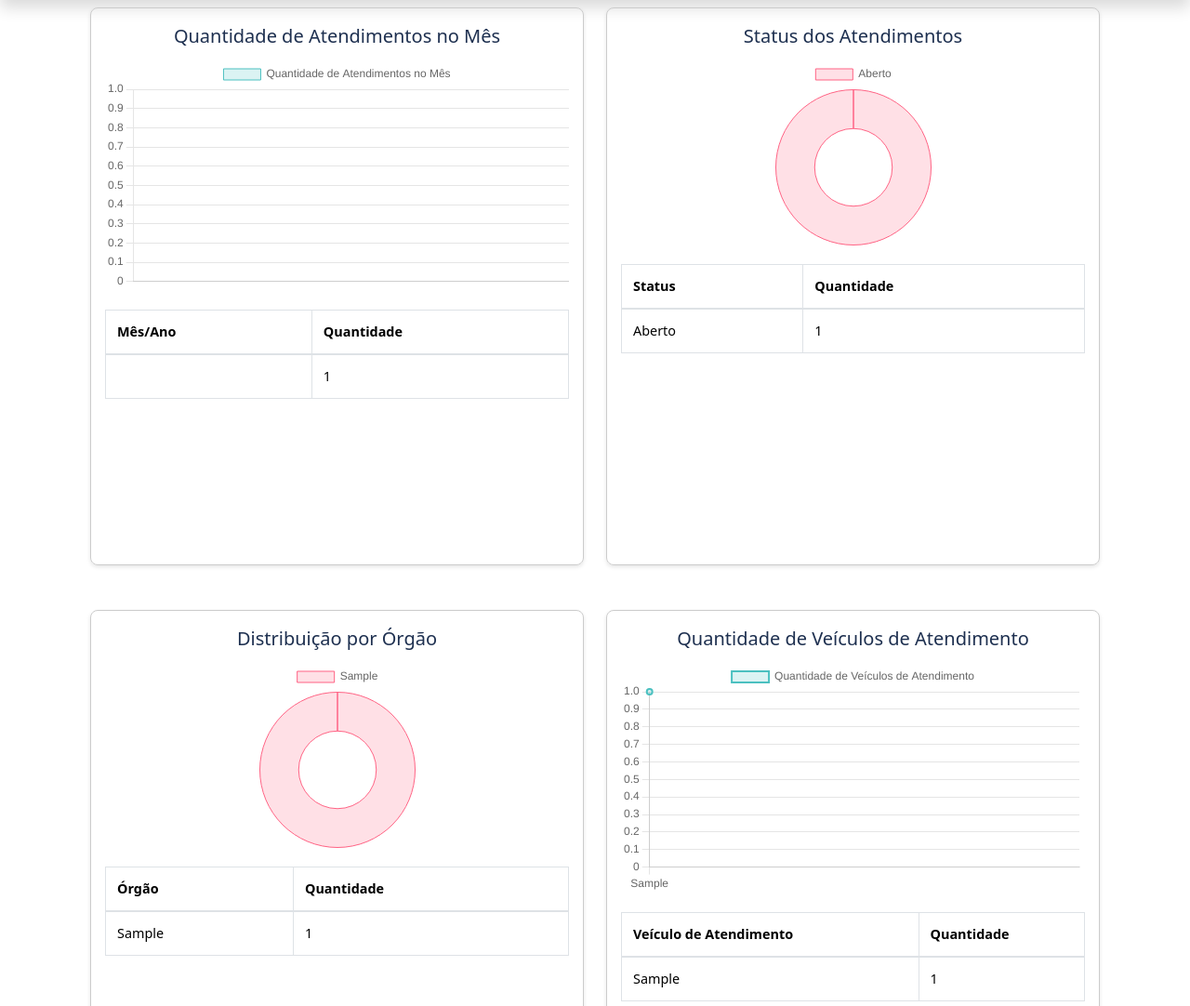
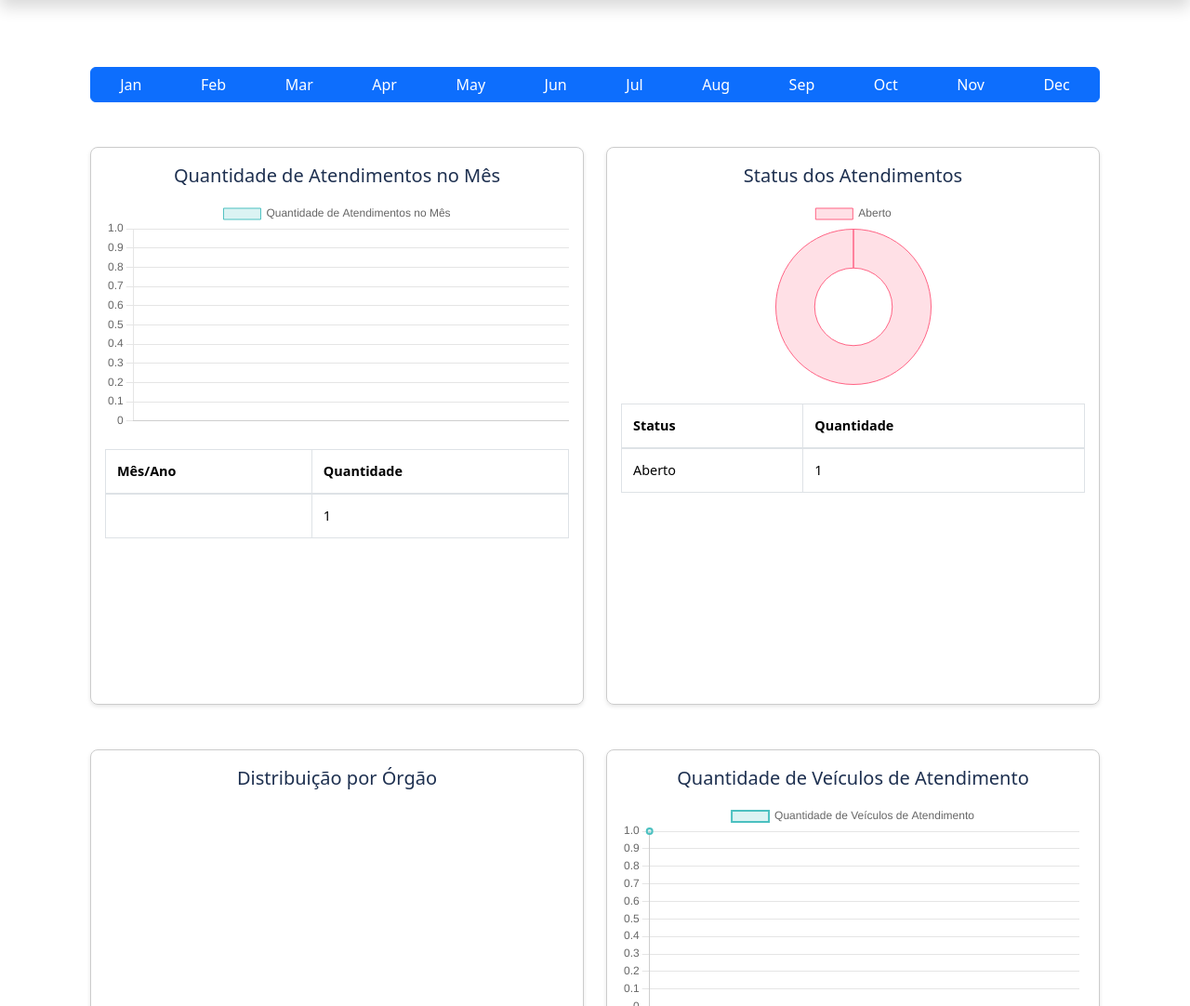
Before and after one commit to thiagormoura/relacionamento_medico-HRG, a PHP site: page /estatisticas.php in a window 1280 px wide. Shown: the part 157-1239 px from the top of the page at 93% size. Run offline with PHP 8.4, Linux system fonts and the light colour scheme; tables that the repository leaves empty or names only in its code hold one stand-in row (values such as "Sample post"); a map, chart or similar area stays blank; some libraries are stand-ins or nearby versions.

Commit message:
graficos filtrados por mês

```diff
--- a/estatisticas.php
+++ b/estatisticas.php
@@ -1,30 +1,48 @@
 <?php
 include("conexao.php");
-$registrosPorPagina = 10;
-$paginaAtual = isset($_GET['pagina']) ? intval($_GET['pagina']) : 1;
-$offset = ($paginaAtual - 1) * $registrosPorPagina;
-$sql = "SELECT DATE_FORMAT(a.data, '%m/%Y') as data,
-        im.nome as nome_profissional,
-        assuntos.assunto,
-        a.situacao as situacao,
-        a.id as id
-        FROM relacionamentomedico.atendimento AS a
-        JOIN relacionamentomedico.profissionais AS im ON a.profissional = im.id
-        JOIN relacionamentomedico.atendimento_has_assunto AS has ON a.id = has.id
-        JOIN relacionamentomedico.assunto AS assuntos ON has.id = assuntos.id
-        LIMIT $offset, $registrosPorPagina";
 
+// quant. atendimentos no mês
+if(isset($_GET['mes'])) {
+    $monthMap = array(
+        "Jan" => 1,
+        "Feb" => 2,
+        "Mar" => 3,
+        "Apr" => 4,
+        "May" => 5,
+        "Jun" => 6,
+        "Jul" => 7,
+        "Aug" => 8,
+        "Sep" => 9,
+        "Oct" => 10,
+        "Nov" => 11,
+        "Dec" => 12
+    );
+$mesClicadoAbbr = $_GET['mes'];
+$mesClicado = $monthMap[$mesClicadoAbbr];
+$sql = "
+    SELECT
+        DATE_FORMAT(a.data, '%m/%Y') AS mes_ano,
+        COUNT(*) AS quantidade
+    FROM
+        atendimento a
+    WHERE MONTH(a.data) = $mesClicado
+    GROUP BY
+        DATE_FORMAT(a.data, '%m/%Y')
+    ORDER BY
+        mes_ano;
+";
 $result = $conn->query($sql);
-$sqlTotal = "SELECT COUNT(*) AS total
-            FROM relacionamentomedico.atendimento AS a
-            JOIN relacionamentomedico.profissionais AS im ON a.profissional = im.id
-            JOIN relacionamentomedico.atendimento_has_assunto AS has ON a.id = has.id
-            JOIN relacionamentomedico.assunto AS assuntos ON has.id = assuntos.id";
+$labels = [];
+$data = [];
 
-$resultCount = $conn->query($sqlTotal);
-$totalRegistros = $resultCount->fetch_assoc()['total'];
-$totalPaginas = ceil($totalRegistros / $registrosPorPagina);
-$sql = "
+while ($row = $result->fetch_assoc()) {
+    $labels[] = $row['mes_ano'];
+    $data[] = $row['quantidade'];
+}
+$labelsJson = json_encode($labels);
+$dataJson = json_encode($data);
+}else{
+    $sql = "
     SELECT
         DATE_FORMAT(a.data, '%m/%Y') AS mes_ano,
         COUNT(*) AS quantidade
@@ -45,12 +63,36 @@ while ($row = $result->fetch_assoc()) {
 }
 $labelsJson = json_encode($labels);
 $dataJson = json_encode($data);
+}
+//
+
+
+// quant. status dos atendimentos
+if(isset($_GET['mes'])) {
+    $monthMap = array(
+        "Jan" => 1,
+        "Feb" => 2,
+        "Mar" => 3,
+        "Apr" => 4,
+        "May" => 5,
+        "Jun" => 6,
+        "Jul" => 7,
+        "Aug" => 8,
+        "Sep" => 9,
+        "Oct" => 10,
+        "Nov" => 11,
+        "Dec" => 12
+    );
+$mesClicadoAbbr = $_GET['mes'];
+$mesClicado = $monthMap[$mesClicadoAbbr];
 $sqlStatus = "
     SELECT
+		DATE_FORMAT(a.data, '%m/%Y') AS mes_ano,
         situacao,
         COUNT(*) AS quantidade
     FROM
-        atendimento
+        atendimento as a
+    WHERE MONTH(a.data) = $mesClicado
     GROUP BY
         situacao;
 ";
@@ -63,15 +105,58 @@ while ($row = $resultStatus->fetch_assoc()) {
 }
 $statusLabelsJson = json_encode($statusLabels);
 $statusDataJson = json_encode($statusData);
+}else{
+    $sqlStatus = "
+    SELECT
+		DATE_FORMAT(a.data, '%m/%Y') AS mes_ano,
+        situacao,
+        COUNT(*) AS quantidade
+    FROM
+        atendimento as a
+    GROUP BY
+        situacao;
+";
+$resultStatus = $conn->query($sqlStatus);
+$statusLabels = [];
+$statusData = [];
+while ($row = $resultStatus->fetch_assoc()) {
+    $statusLabels[] = $row['situacao'];
+    $statusData[] = $row['quantidade'];
+}
+$statusLabelsJson = json_encode($statusLabels);
+$statusDataJson = json_encode($statusData);
+}
+//
 
+
+// quant. por veiculo de atendimento
+if(isset($_GET['mes'])) {
+    $monthMap = array(
+        "Jan" => 1,
+        "Feb" => 2,
+        "Mar" => 3,
+        "Apr" => 4,
+        "May" => 5,
+        "Jun" => 6,
+        "Jul" => 7,
+        "Aug" => 8,
+        "Sep" => 9,
+        "Oct" => 10,
+        "Nov" => 11,
+        "Dec" => 12
+    );
+$mesClicadoAbbr = $_GET['mes'];
+$mesClicado = $monthMap[$mesClicadoAbbr];
 $sqlVeiculoAtendimento = "
     SELECT
-        veiculo_atendimento,
-        COUNT(*) AS quantidade
+	DATE_FORMAT(a.data, '%m/%Y') AS mes_ano,
+	veiculo_atendimento,
+	COUNT(*) AS quantidade
     FROM
-        atendimento
+        atendimento as a
+    WHERE MONTH(a.data) = $mesClicado
     GROUP BY
-        veiculo_atendimento;
+        veiculo_atendimento
 ";
 $resultVeiculoAtendimento = $conn->query($sqlVeiculoAtendimento);
 $veiculoLabels = [];
@@ -82,15 +167,58 @@ while ($row = $resultVeiculoAtendimento->fetch_assoc()) {
 }
 $veiculoLabelsJson = json_encode($veiculoLabels);
 $veiculoDataJson = json_encode($veiculoData);
+}else{
+    $sqlVeiculoAtendimento = "
+    SELECT
+	DATE_FORMAT(a.data, '%m/%Y') AS mes_ano,
+	veiculo_atendimento,
+	COUNT(*) AS quantidade
+    FROM
+        atendimento as a
+    GROUP BY
+        veiculo_atendimento
+";
+$resultVeiculoAtendimento = $conn->query($sqlVeiculoAtendimento);
+$veiculoLabels = [];
+$veiculoData = [];
+while ($row = $resultVeiculoAtendimento->fetch_assoc()) {
+    $veiculoLabels[] = $row['veiculo_atendimento'];
+    $veiculoData[] = $row['quantidade'];
+}
+$veiculoLabelsJson = json_encode($veiculoLabels);
+$veiculoDataJson = json_encode($veiculoData);
+}
+//
 
+
+// quant. por orgão
+if(isset($_GET['mes'])) {
+    $monthMap = array(
+        "Jan" => 1,
+        "Feb" => 2,
+        "Mar" => 3,
+        "Apr" => 4,
+        "May" => 5,
+        "Jun" => 6,
+        "Jul" => 7,
+        "Aug" => 8,
+        "Sep" => 9,
+        "Oct" => 10,
+        "Nov" => 11,
+        "Dec" => 12
+    );
+$mesClicadoAbbr = $_GET['mes'];
+$mesClicado = $monthMap[$mesClicadoAbbr];
 $sqlOrg = "
     SELECT
-        orgao,
-        COUNT(*) AS quantidade
-    FROM
-        profissionais
+    DATE_FORMAT(a.data, '%m/%Y') AS mes_ano,
+    p.orgao,
+    COUNT(*) AS quantidade
+    FROM atendimento as a
+    INNER JOIN profissionais as p ON a.profissional = p.id
+    WHERE MONTH(a.data) = $mesClicado
     GROUP BY
-        orgao;
+            orgao;
 ";
 $resultOrg = $conn->query($sqlOrg);
 $orgLabels = [];
@@ -101,11 +229,16 @@ while ($row = $resultOrg->fetch_assoc()) {
 }
 $orgLabelsJson = json_encode($orgLabels);
 $orgDataJson = json_encode($orgData);
-
+}else{
 $sqlOrg = "
-    SELECT orgao, COUNT(*) AS quantidade
-    FROM profissionais
-    GROUP BY orgao;
+   SELECT
+DATE_FORMAT(a.data, '%m/%Y') AS mes_ano,
+p.orgao,
+COUNT(*) AS quantidade
+FROM atendimento as a
+INNER JOIN profissionais as p ON a.profissional = p.id
+GROUP BY
+        orgao;
 ";
 
 $resultOrg = $conn->query($sqlOrg);
@@ -119,8 +252,11 @@ while ($row = $resultOrg->fetch_assoc()) {
 
 $orgaoLabelsJson = json_encode($orgaoLabels);
 $orgaoDataJson = json_encode($orgaoData);
+}
+//
 
 $conn->close();
+
 ?>
 
 <!DOCTYPE html>
@@ -261,9 +397,14 @@ $conn->close();
     include 'php/header.php';
 ?>
 <body>
-<div class="container mt-2">
+
+<div class="container mt-5">
+
     <div class="row">
-        <div class="col-xl-6 col-md-6 mb-4">
+    <div class="btn-group d-flex justify-content-center flex-wrap mt-4" role="group" aria-label="Basic example" id="monthButtons">
+
+    </div>
+        <div class="col-xl-6 col-md-6 mb-4 mt-5">
             <div class="chart-box">
                 <div class="chart-header">
                     Quantidade de Atendimentos no Mês
@@ -285,7 +426,7 @@ $conn->close();
             </div>
         </div>
 
-        <div class="col-xl-6 col-md-6 mb-4">
+        <div class="col-xl-6 col-md-6 mb-4 mt-5">
             <div class="chart-box">
                 <div class="chart-header">
                     Status dos Atendimentos
@@ -623,7 +764,48 @@ $conn->close();
         }
     });
 </script>
+<script>
+    // Função para obter o nome do mês
+function getMonthName(monthIndex) {
+    const months = ["Jan", "Feb", "Mar", "Apr", "May", "Jun", "Jul", "Aug", "Sep", "Oct", "Nov", "Dec"];
+    return months[monthIndex];
+}
 
+const monthButtonsContainer = document.getElementById("monthButtons");
+
+// Loop para obter os nomes dos meses de janeiro até dezembro
+for (let i = 0; i < 12; i++) {
+    const monthName = getMonthName(i);
+
+    const button = document.createElement("button");
+    button.type = "button";
+    button.classList.add("btn", "btn-primary");
+    button.textContent = monthName;
+    button.id = monthName;
+
+    // Adicione um evento de clique ao botão
+    button.addEventListener("click", function () {
+        const monthClicked = this.id;
+        const currentURL = window.location.href;
+
+        // Verifica se já existe um parâmetro 'mes' na URL
+        if (currentURL.indexOf("?mes=") !== -1) {
+            // Se já existe, substitui o valor do parâmetro 'mes'
+            const updatedURL = currentURL.replace(/(mes=)[^\&]+/, '$1' + monthClicked);
+            // Redireciona para a nova URL
+            window.location.href = updatedURL;
+        } else {
+            // Se não existe, adiciona o parâmetro 'mes' à URL
+            const updatedURL = `${currentURL}?mes=${monthClicked}`;
+            // Redireciona para a nova URL
+            window.location.href = updatedURL;
+        }
+    });
+
+    monthButtonsContainer.appendChild(button);
+}
+
+</script>
 
 </body>
 </html>
```
